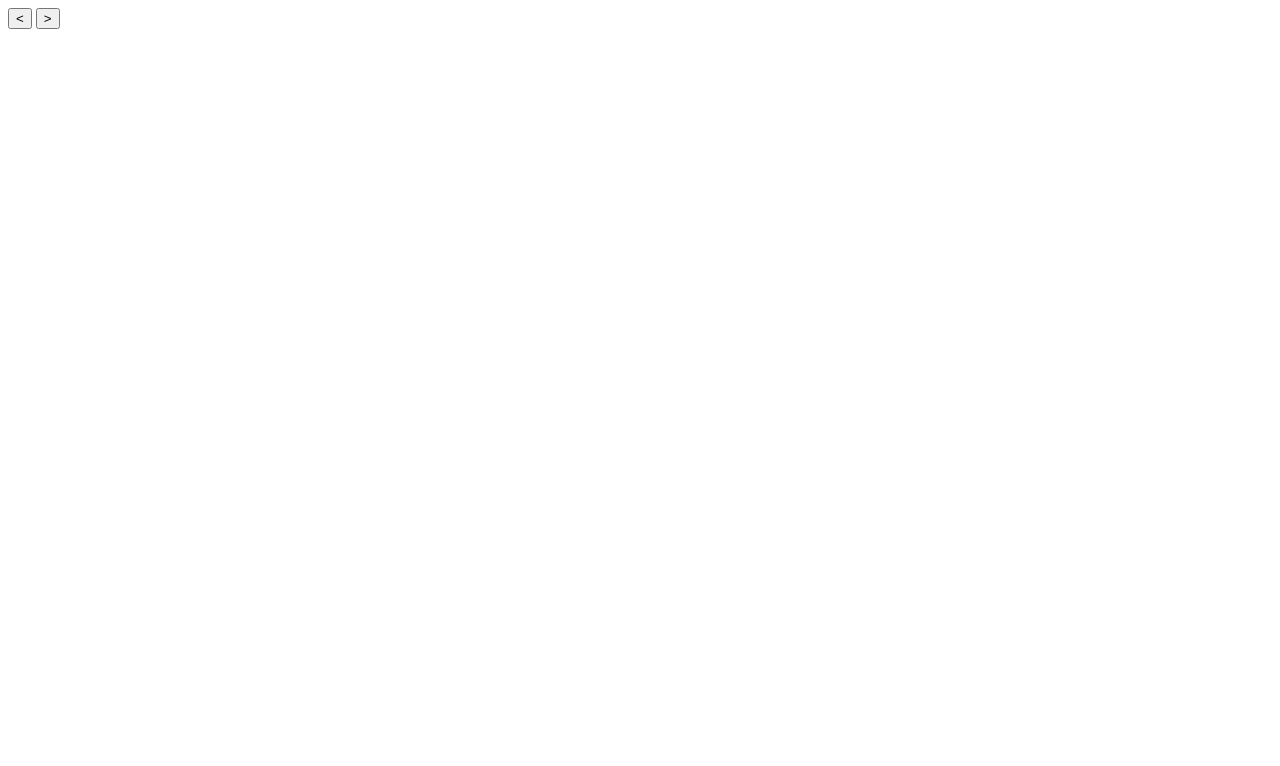
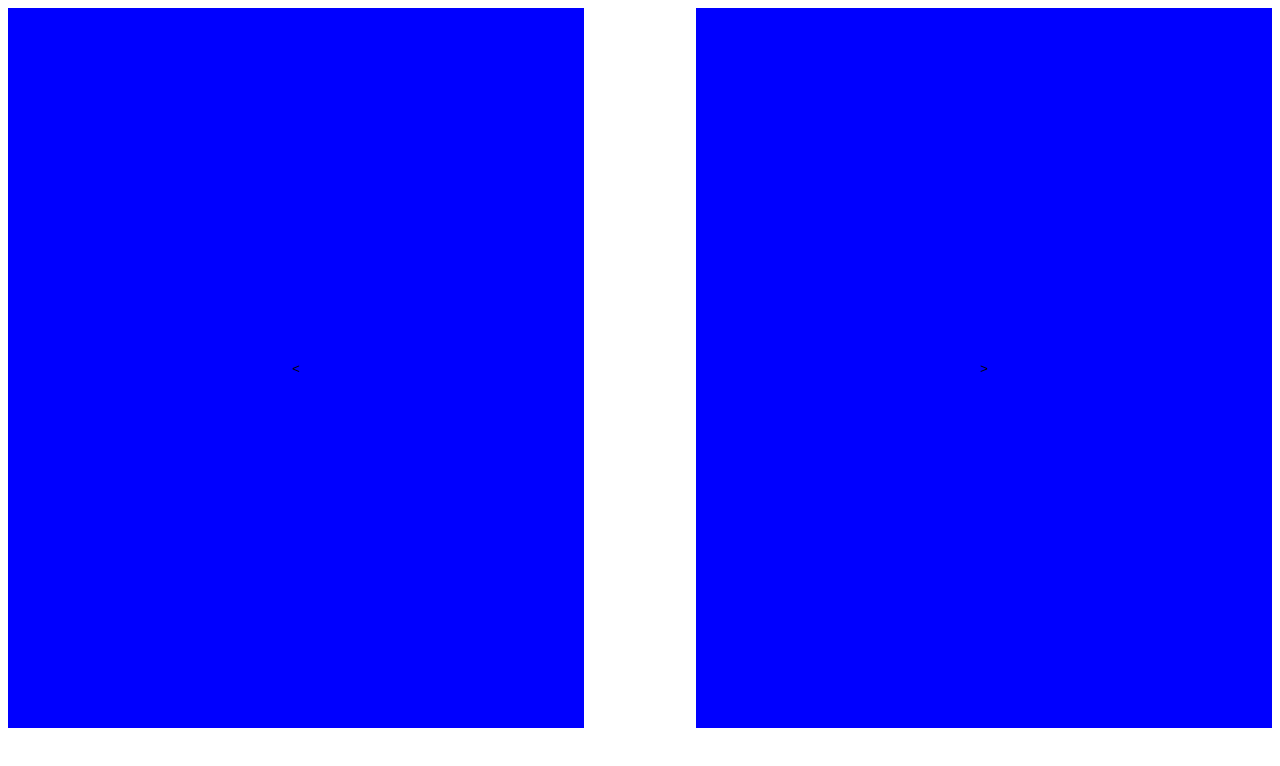
Before and after one commit to kape142/multiplayer-snake, a website: page public/index.html in a window 1280 px wide. Drawn offline with Linux system fonts and the light colour scheme.

Commit message:
button fix start

```diff
--- a/public/index.css
+++ b/public/index.css
@@ -0,0 +1,14 @@
+body{
+    user-select: none;
+}
+button{
+    height: 90vh;
+    width:45vw;
+    border-radius: 0;
+    border: 0;
+    background-color: blue;
+}
+
+#right{
+    float:right;
+}
--- a/public/index.html
+++ b/public/index.html
@@ -7,7 +7,7 @@
     <link rel="stylesheet" href="index.css">
 </head>
 <body>
-<button id="left" onmouseup="eventHandler('left','released')" onmousedown="eventHandler('left','pressed')"><</button>
-<button id="right" onmouseup="eventHandler('right','released')" onmousedown="eventHandler('right','pressed')">></button>
+<button id="left" ontouchend="eventHandler('left','released')" ontouchstart="eventHandler('left','pressed')"><</button>
+<button id="right" ontouchend="eventHandler('right','released')" ontouchstart="eventHandler('right','pressed')">></button>
 </body>
 </html>
```
